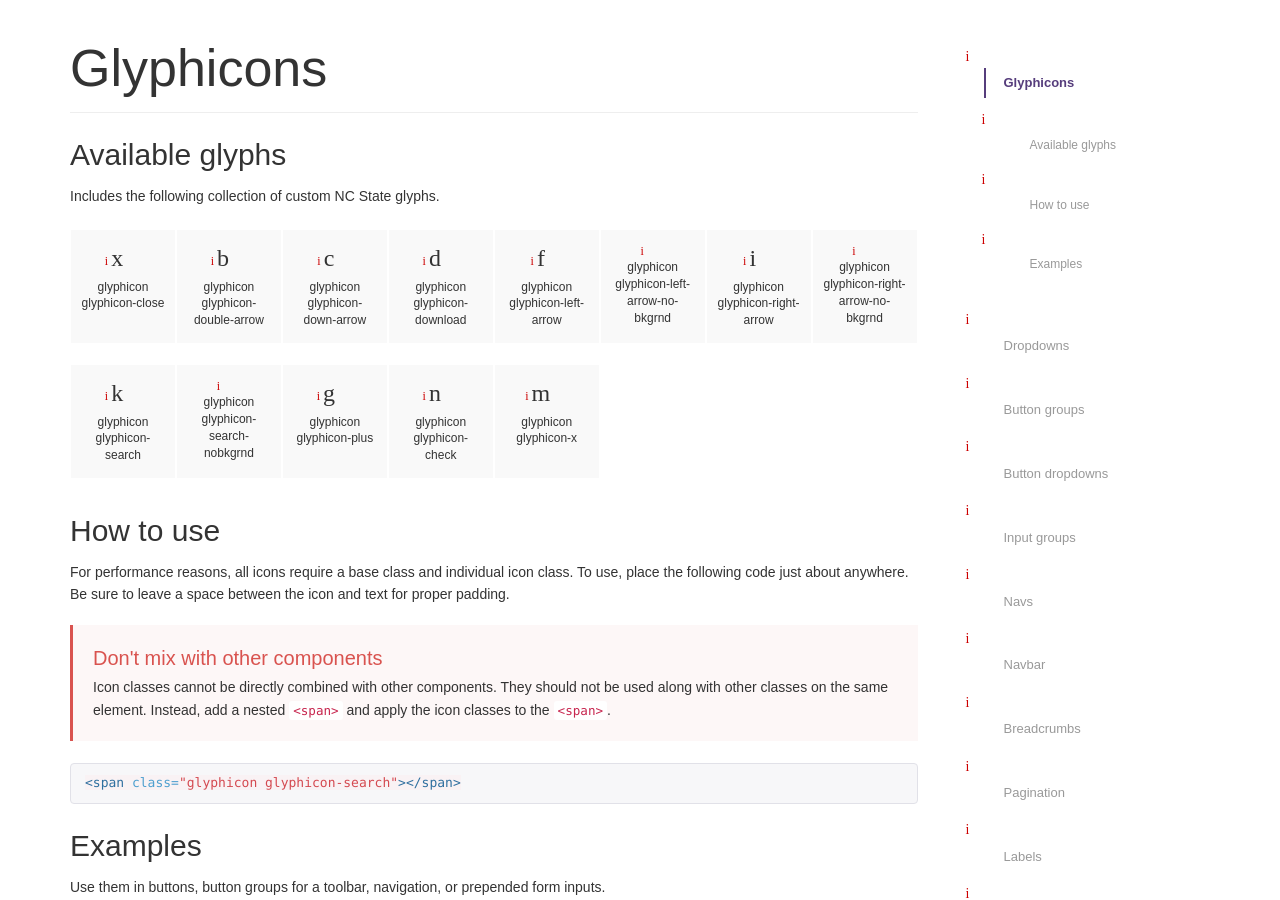
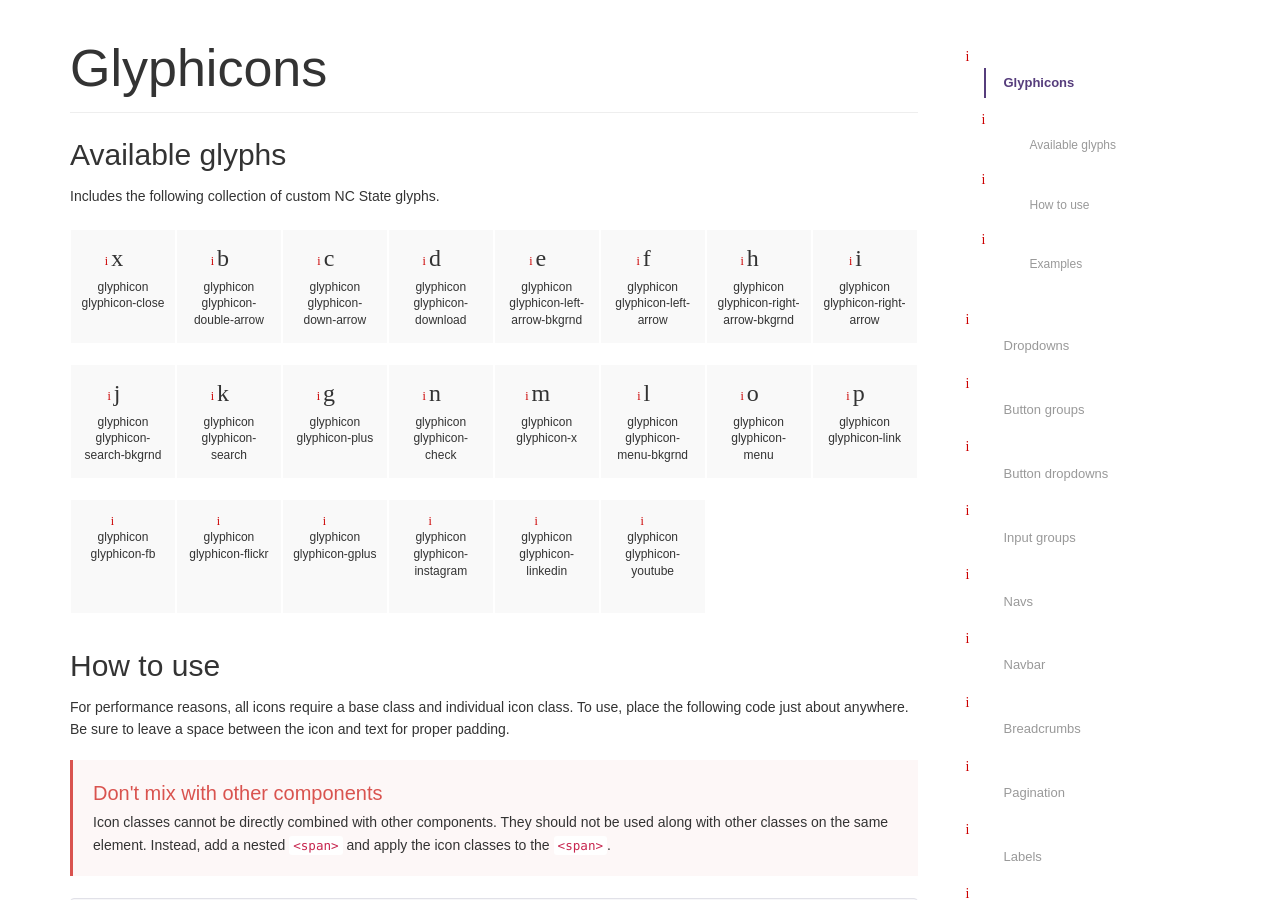
Before and after one commit to ncstate/ncstate-bootstrap, a Jekyll site: the page built from docs/components.html, in a window 1280 px wide and 900 px high, scrolled down 357 px. Built offline with Jekyll 4.4.1, drawn with Linux system fonts in a browser that asks for light colours; nearby versions of some CDN libraries; some web fonts are replaced; Markdown is read by kramdown in place of the engine named in the settings; comment, search, counter and statistics services are not loaded.

Commit message:
grunt build-glyphicons-data

```diff
--- a/docs/_data/glyphicons.yml
+++ b/docs/_data/glyphicons.yml
@@ -5,12 +5,21 @@
 - glyphicon-double-arrow
 - glyphicon-down-arrow
 - glyphicon-download
+- glyphicon-left-arrow-bkgrnd
 - glyphicon-left-arrow
-- glyphicon-left-arrow-no-bkgrnd
+- glyphicon-right-arrow-bkgrnd
 - glyphicon-right-arrow
-- glyphicon-right-arrow-no-bkgrnd
+- glyphicon-search-bkgrnd
 - glyphicon-search
-- glyphicon-search-nobkgrnd
 - glyphicon-plus
 - glyphicon-check
 - glyphicon-x
+- glyphicon-menu-bkgrnd
+- glyphicon-menu
+- glyphicon-link
+- glyphicon-fb
+- glyphicon-flickr
+- glyphicon-gplus
+- glyphicon-instagram
+- glyphicon-linkedin
+- glyphicon-youtube
```
